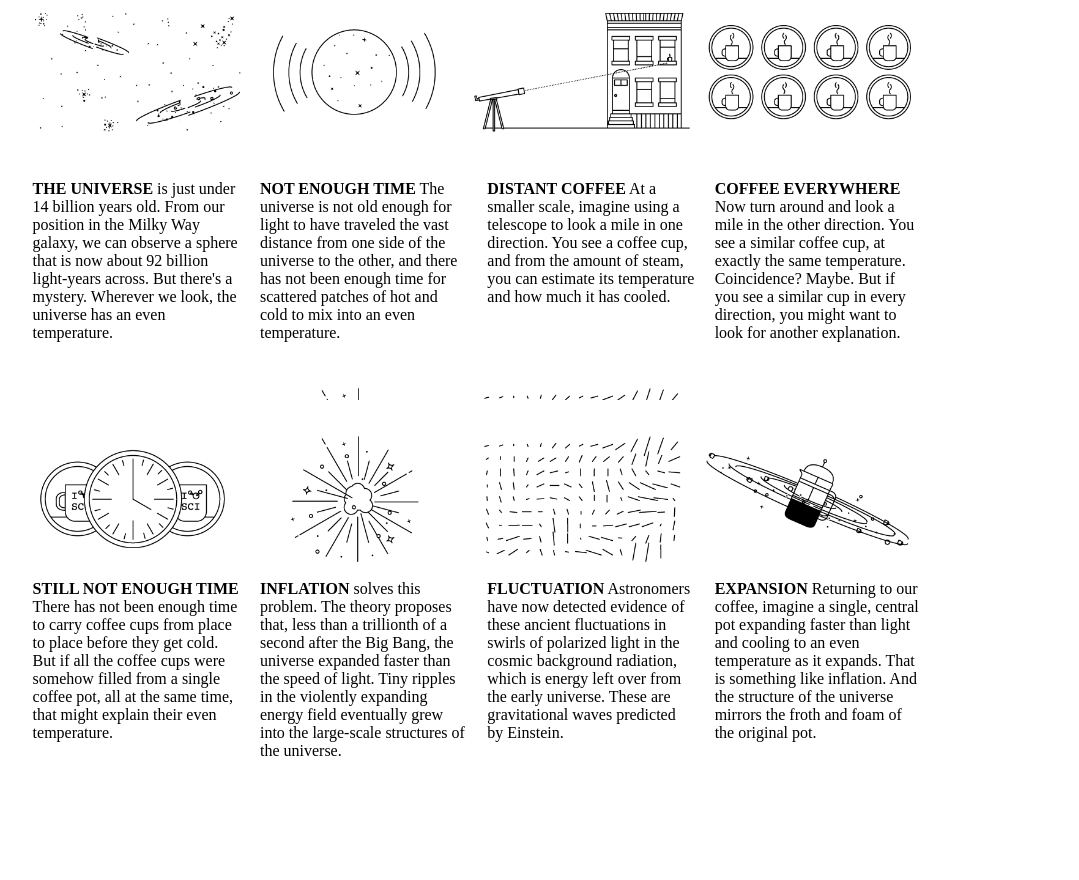
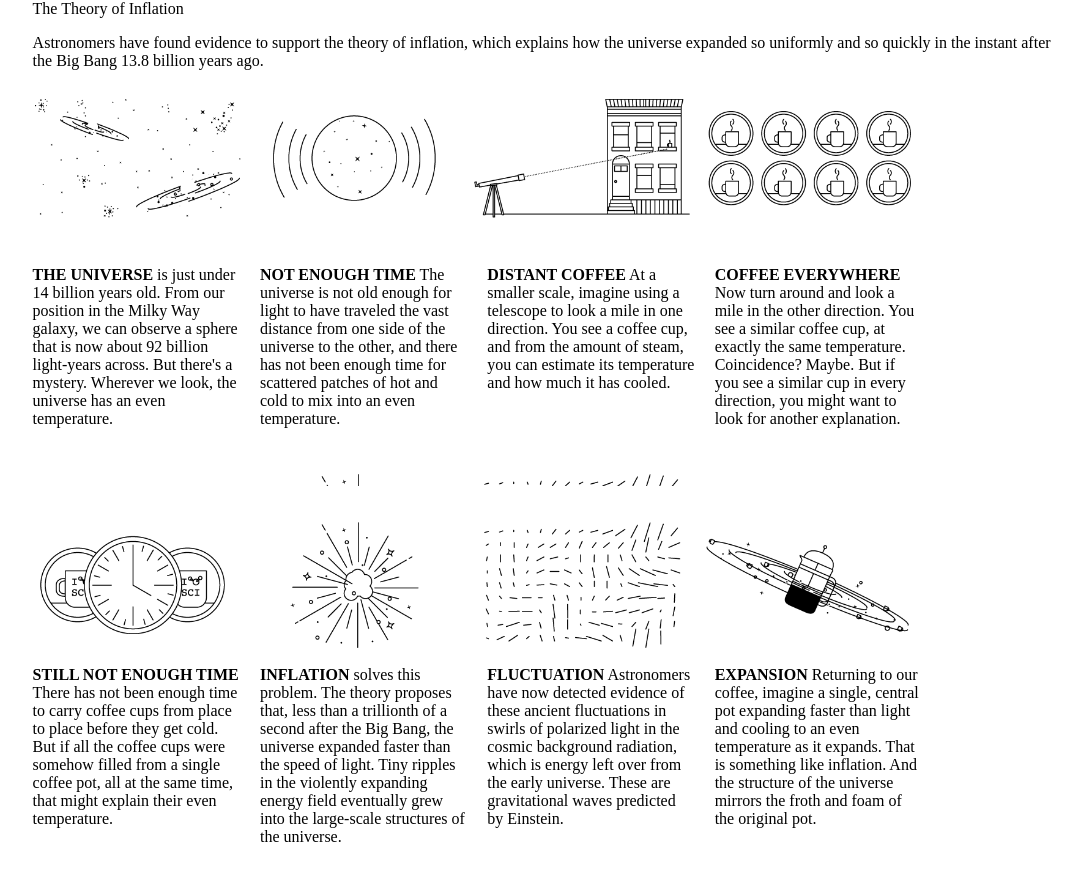
Before and after one commit to rvvergara/nyt-clone, a plain HTML site: page inflation.html in a window 1280 px wide. Shown: the whole page, without its empty margins (89-1168 px from the left). Drawn offline with Linux system fonts and the light colour scheme.

Commit message:
Add inflation html header with title and text

```diff
--- a/assets/css/inflation.css
+++ b/assets/css/inflation.css
@@ -28,3 +28,7 @@ body {
   float: left;
   margin-right: 20px;
 }
+
+header p {
+  width: 900px;
+}
--- a/inflation.html
+++ b/inflation.html
@@ -11,6 +11,12 @@
 
 <body>
     <div class="container">
+        <header>
+            <span>The Theory of Inflation</span>
+        </header>
+        <p>Astronomers have found evidence to support the theory of inflation, which explains how the universe expanded
+            so uniformly and so quickly in the instant after the Big Bang 13.8 billion years ago.
+        </p>
         <div class="row row-1">
             <section class="factors" id="factors-1">
                 <b>THE UNIVERSE</b> is just under 14 billion years old. From our position in the Milky
```
